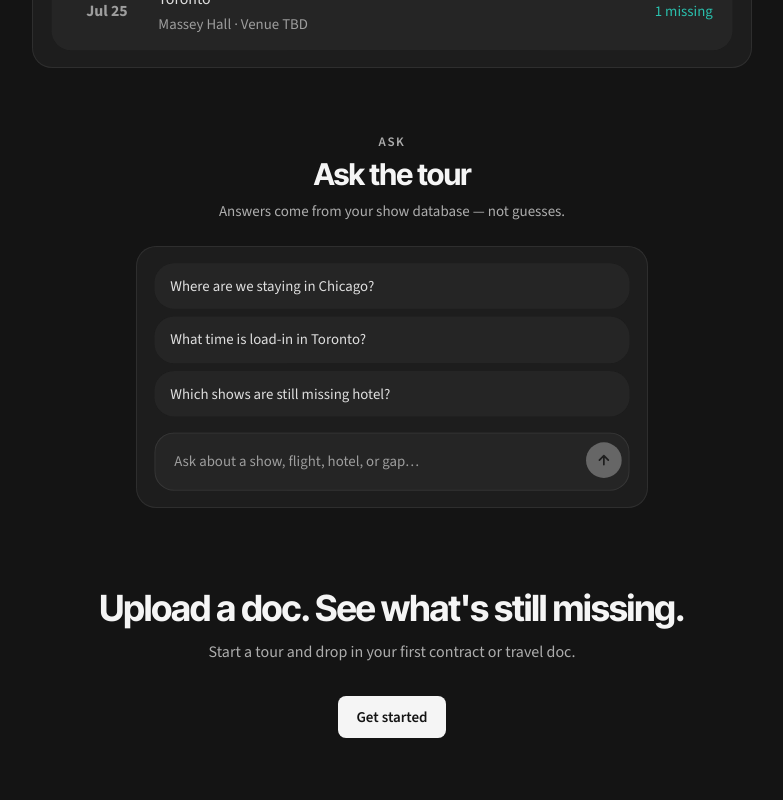
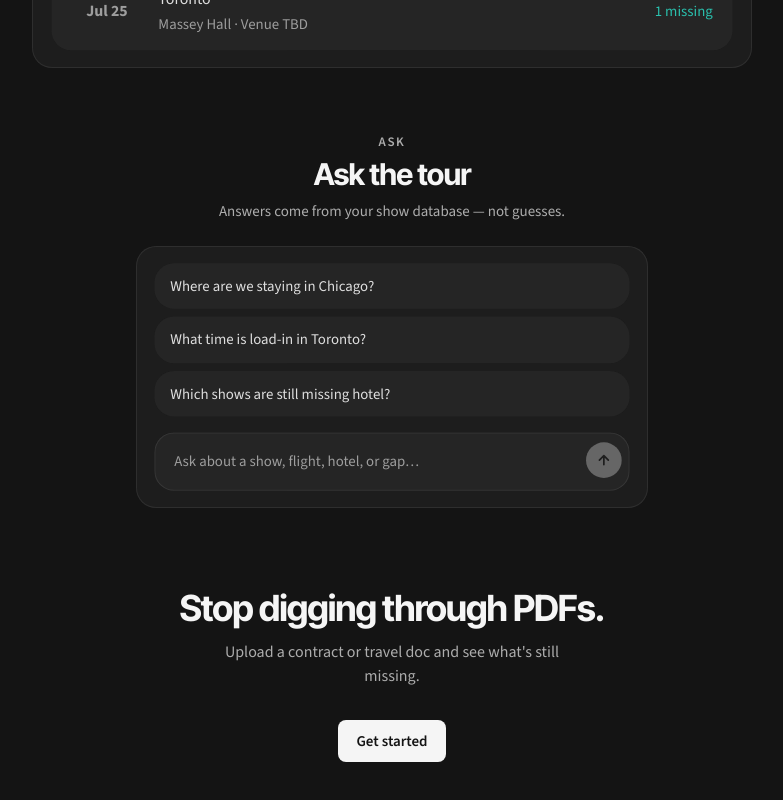
Before and after one commit to jonahgozlan1/TourBrain, a Next.js app: page / in a window 1280 px wide. Shown: the part 1454-2254 px from the top of the page, without its empty margins (248-1031 px from the left). Built offline with nearby package versions, Linux system fonts and the light colour scheme; no server answers.

Commit message:
Update landing page closing copy to match hero messaging.
Echo the PDF pain point in the headline and clarify the upload subline.

Co-authored-by: Cursor <cursoragent@cursor.com>

```diff
--- a/src/app/page.tsx
+++ b/src/app/page.tsx
@@ -224,10 +224,10 @@ export default async function HomePage() {
 
           <section className="fade-up-delay-2 flex flex-col items-center pb-8 pt-4">
             <p className="font-display text-3xl tracking-tight text-[var(--ink)] sm:text-4xl">
-              Upload a doc. See what&apos;s still missing.
+              Stop digging through PDFs.
             </p>
             <p className="mt-3 max-w-sm text-base text-[var(--muted)] sm:font-light">
-              Start a tour and drop in your first contract or travel doc.
+              Upload a contract or travel doc and see what&apos;s still missing.
             </p>
             <Link
               href="/auth/signup"
```
